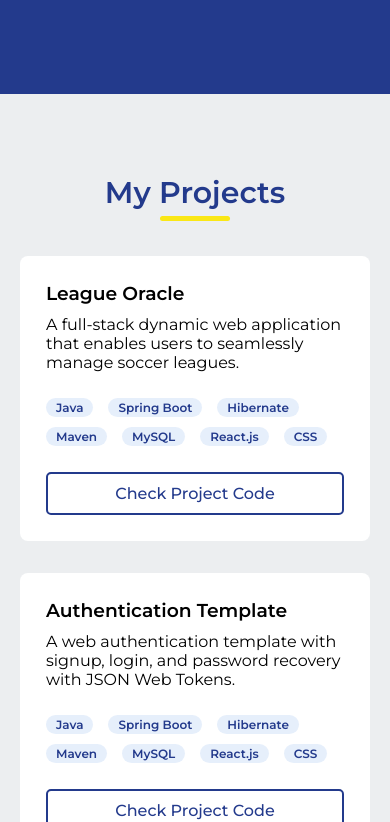
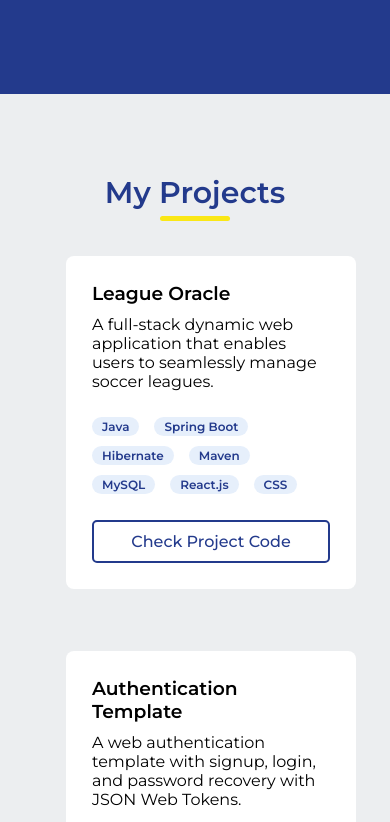
Before and after one commit to tlhalesebaeng/my-portfolio, a React (Vite) app: page / in a window 390 px wide. Shown: the part 2320-3142 px from the top of the page. Built offline with nearby package versions, Linux system fonts and the light colour scheme.

Commit message:
Add more layers of responsiveness

```diff
--- a/src/components/projects/ProjectItem.css
+++ b/src/components/projects/ProjectItem.css
@@ -65,6 +65,13 @@
 
 /* Responsiveness */
 
+@media (max-width: 1200px) {
+    .project-item {
+        width: 100%;
+        margin: 0px;
+    }
+}
+
 @media (max-width: 500px) {
     /* Set the top and bottom margins of the project item */
     .project-item {
--- a/src/components/projects/Projects.css
+++ b/src/components/projects/Projects.css
@@ -19,8 +19,39 @@
 
 /* Responsiveness */
 
-@media (max-width: 500px) {
+@media (max-width: 1200px) {
+    .projects {
+        padding-left: 50px;
+        padding-right: 50px;
+    }
+
     .projects-list {
+        display: grid;
+        grid-template-columns: 1fr 1fr;
+        row-gap: 30px;
+        column-gap: 30px;
+    }
+}
+
+@media (max-width: 850px) {
+    .projects-list {
+        padding-left: 70px;
+        padding-right: 70px;
+        display: flex;
         flex-direction: column;
     }
 }
+
+@media (max-width: 630px) {
+    .projects-list {
+        padding-left: 30px;
+        padding-right: 30px;
+    }
+}
+
+@media (max-width: 530px) {
+    .projects-list {
+        padding-left: 0px;
+        padding-right: 0px;
+    }
+}
```
